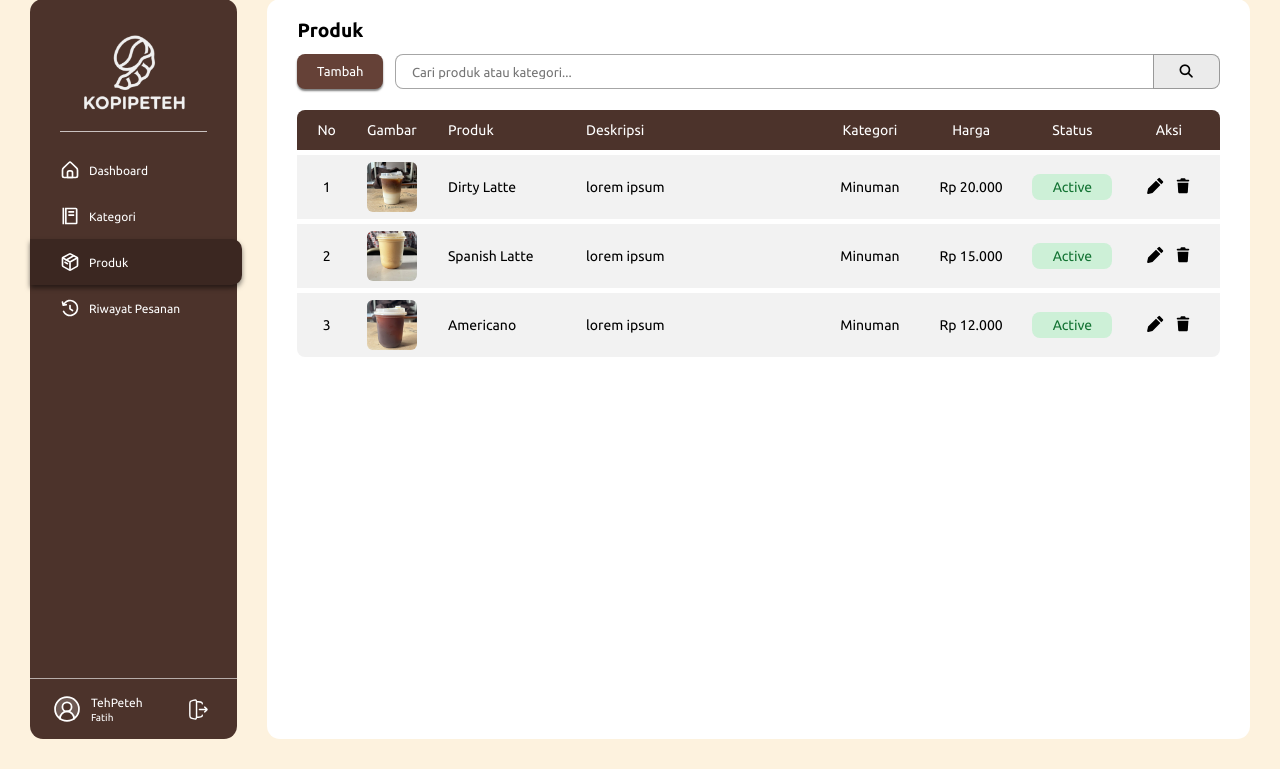
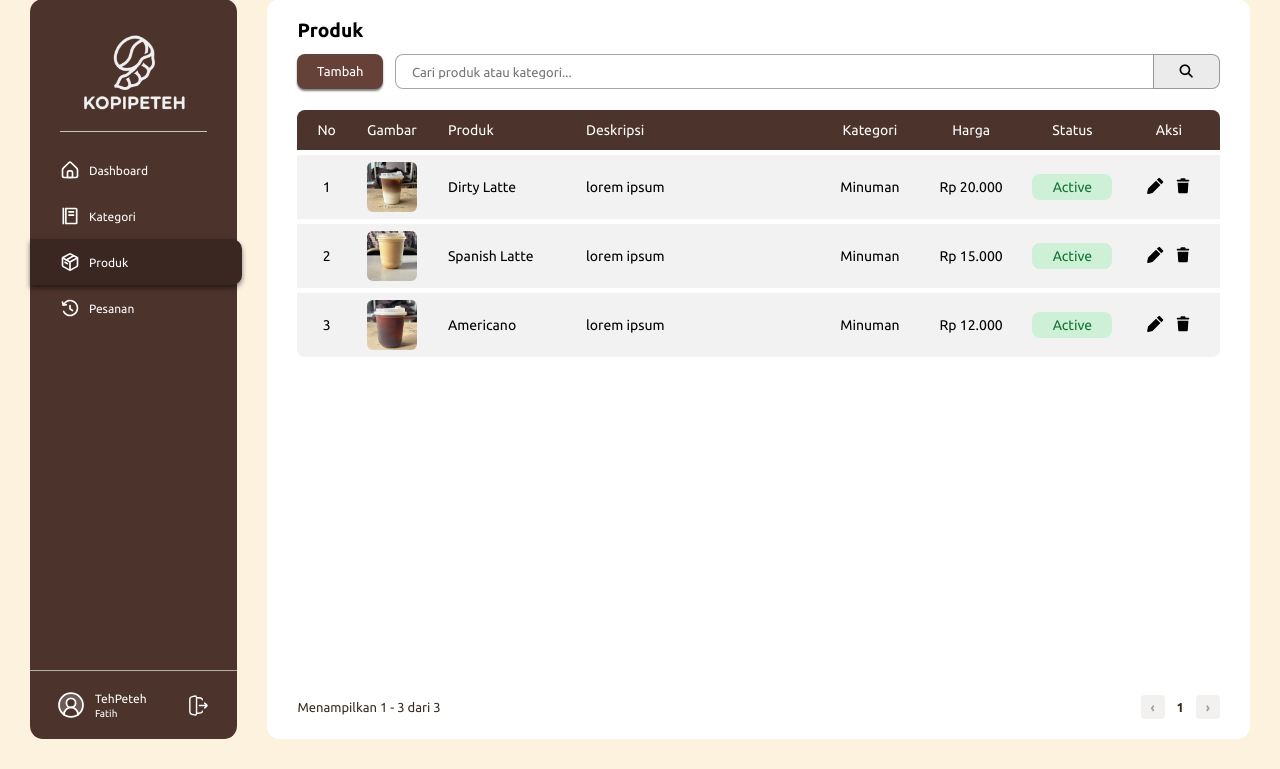
Before and after one commit to Ish4L/Kelompok6_KopiPeteh, a Laravel app: page /produk in a window 1280 px wide. Shown: the part 31-800 px from the top of the page. Run offline with Laravel 12, Linux system fonts and the light colour scheme; the visitor is signed in with stand-in values (Sample User, id 1); data comes from the database, SQL or seed files in the repository; style sheets or scripts are compiled from the project's sources; some web fonts are replaced.

Commit message:
finishing pagination di page order, menambahkan pagination ke page category & product, + some changes

```diff
--- a/app/Http/Controllers/CategoryController.php
+++ b/app/Http/Controllers/CategoryController.php
@@ -13,7 +13,7 @@ class CategoryController extends Controller
             function ($query, $search) {
                 $query->where('category_name', 'like', "%{$search}%");
             }
-        )->orderBy('id', 'asc')->get();
+        )->orderBy('id', 'asc')->paginate(8)->withQueryString();
 
         return view('admin.category', compact('categories'));
     }
--- a/app/Http/Controllers/ProductController.php
+++ b/app/Http/Controllers/ProductController.php
@@ -20,7 +20,7 @@ class ProductController extends Controller
                     }
                 );
             }
-        )->orderBy('id', 'asc')->get();
+        )->orderBy('id', 'asc')->paginate(12)->withQueryString();
 
         $categories = Category::orderBy('id', 'asc')->get();
 
--- a/resources/css/styleadmin.css
+++ b/resources/css/styleadmin.css
@@ -122,7 +122,7 @@ body {
     width: 100%;
     display: flex;
     justify-content: space-between;
-    padding: 6px 28px 6px calc(23px - 10px);
+    padding: 10px 28px 10px calc(27px - 10px);
     border-top: 1.3px solid rgba(255, 255, 255, 0.6);
 }
 
@@ -166,6 +166,8 @@ body {
 }
 
 .content {
+    display: flex;
+    flex-direction: column;
     flex: 1;
     width: auto;
     height: calc(100vh - 60px);
@@ -353,10 +355,10 @@ h3{
 
 .history-table th:nth-child(1) { width: 5%; }
 .history-table th:nth-child(2) { width: 10%; }
-.history-table th:nth-child(3) { width: 18.75%; }
-.history-table th:nth-child(4) { width: 18.75%; }
-.history-table th:nth-child(5) { width: 18.75%; }
-.history-table th:nth-child(6) { width: 18.75%; }
+.history-table th:nth-child(3) { width: 33%; }
+.history-table th:nth-child(4) { width: 14%; }
+.history-table th:nth-child(5) { width: 14%; }
+.history-table th:nth-child(6) { width: 14%; }
 .history-table th:nth-child(7) { width: 10%; }
 
 .dashboard-table tr th:nth-child(4), .dashboard-table tr td:nth-child(4),
@@ -433,7 +435,56 @@ h3{
     border-bottom-right-radius: 8px;
 }
 
-.pagination-container {
+.table-footer {
+    display: flex;
+    justify-content: space-between;
+    align-items: center;
+    margin-top: auto;
+    font-size: 13px;
+    color: #3b2a1e;
+}
+
+.pagination-info {
+    margin: 0;
+}
+
+.pagination-controls {
+    display: flex;
+    align-items: center;
+    gap: 8px;
+}
+
+.page-nav {
+    display: inline-flex;
+    justify-content: center;
+    align-items: center;
+    width: 24px;
+    height: 24px;
+    background-color: #e6e2de;
+    color: #3b2a1e;
+    border-radius: 4px;
+    text-decoration: none;
+    font-weight: bold;
+    transition: background-color 0.2s;
+    user-select: none;
+}
+
+.page-nav:hover:not(.disabled) {
+    background-color: #d5cfc9;
+    cursor: pointer;
+}
+
+.page-nav.disabled {
+    opacity: 0.45;
+    cursor: not-allowed;
+}
+
+.page-current {
+    font-weight: 600;
+    padding: 0 4px;
+}
+
+/* .pagination-container {
     display: flex;
     justify-content: space-between;
     align-items: center;
@@ -477,7 +528,7 @@ h3{
     font-size: 12px;
     color: #000;
     padding: 0 2px;
-}
+} */
 
 .status {
     width: 5rem;
@@ -519,9 +570,6 @@ h3{
 }
 
 .dashboard-content {
-    height: calc(100vh - 60px);
-    display: flex;
-    flex-direction: column;
     gap: 30px;
     background-color: transparent;
     padding: 0;
@@ -655,7 +703,7 @@ h3{
 }
 
 .modal-content {
-    max-width: 23rem;
+    max-width: 25rem;
     width: 100%;
     border-radius: 8px;
     overflow: hidden;
@@ -1041,8 +1089,6 @@ h3{
 }
 
 .profile-content {
-    display: flex;
-    flex-direction: column;
     gap: 30px;
     padding: 0;
     background-color: transparent;
--- a/resources/views/admin/dashboard.blade.php
+++ b/resources/views/admin/dashboard.blade.php
@@ -77,7 +77,6 @@
                                     </span>
                                     </td>
                                     <td>
-                                        <a href="#"><img src="{{ asset('images/icons/edit.svg') }}" alt="Edit"></a>
                                         <a href="#"><img src="{{ asset('images/icons/info.svg') }}" alt="Info"></a>
                                     </td>
                                 </tr>
--- a/resources/views/admin/product.blade.php
+++ b/resources/views/admin/product.blade.php
@@ -32,10 +32,9 @@
                     <th>Aksi</th>
                 </tr>
 
-                @if ($products->isNotEmpty())
-                    @foreach ($products as $index => $product)
+                @forelse ($products as $product)
                     <tr>
-                            <td>{{ $index + 1 }}</td>
+                        <td>{{ $products->firstItem() + $loop->index }}</td>
                         <td>@if($product->image)
                                 <img src="{{ asset('storage/' . $product->image) }}" alt="{{ $product->product_name }}" class="product-img">
                             @else
@@ -74,13 +73,13 @@
                             </form>
                         </td>
                     </tr>
-                    @endforeach
-                @else
+                @empty
                     <tr>
                         <td colspan="8" style="color: rgba(0, 0, 0, 0.5); font-weight: 500;">Tidak ada data</td>
                     </tr>
-                @endif
+                @endforelse
             </table>
+            <x-pagination :paginator="$products" />
         </div>
     </div>
 
--- /dev/null
+++ b/resources/views/components/pagination.blade.php
@@ -0,0 +1,23 @@
+@props(['paginator'])
+
+<div class="table-footer">
+    <p class="pagination-info">
+        Menampilkan {{ $paginator->firstItem() ?? 0 }} - {{ $paginator->lastItem() ?? 0 }} dari {{ $paginator->total() }}
+    </p>
+
+    <div class="pagination-controls">
+        @if ($paginator->onFirstPage())
+            <span class="page-nav disabled">&lsaquo;</span>
+        @else
+            <a href="{{ $paginator->previousPageUrl() }}" class="page-nav">&lsaquo;</a>
+        @endif
+
+        <span class="page-current">{{ $paginator->currentPage() }}</span>
+
+        @if ($paginator->hasMorePages())
+            <a href="{{ $paginator->nextPageUrl() }}" class="page-nav">&rsaquo;</a>
+        @else
+            <span class="page-nav disabled">&rsaquo;</span>
+        @endif
+    </div>
+</div>
--- a/resources/views/components/sidebar.blade.php
+++ b/resources/views/components/sidebar.blade.php
@@ -7,10 +7,10 @@
 
     @php
         $menus = [
-            ['route' => 'dashboard', 'active' => 'dashboard*', 'label' => 'Dashboard',       'icon' => 'home.svg'],
-            ['route' => 'category',  'active' => 'category*',  'label' => 'Kategori',        'icon' => 'category.svg'],
-            ['route' => 'product',   'active' => 'product*',   'label' => 'Produk',          'icon' => 'product.svg'],
-            ['route' => 'history',   'active' => 'history*',   'label' => 'Riwayat Pesanan', 'icon' => 'history.svg'],
+            ['route' => 'dashboard', 'active' => 'dashboard*', 'label' => 'Dashboard', 'icon' => 'home.svg'],
+            ['route' => 'category',  'active' => 'category*',  'label' => 'Kategori',  'icon' => 'category.svg'],
+            ['route' => 'product',   'active' => 'product*',   'label' => 'Produk',    'icon' => 'product.svg'],
+            ['route' => 'order',     'active' => 'order*',     'label' => 'Pesanan',   'icon' => 'history.svg'],
         ];
     @endphp
 
--- a/routes/web.php
+++ b/routes/web.php
@@ -28,6 +28,10 @@ Route::middleware('guest')->group(function () {
 
     Route::get('/unavailable', function () {
         return view('user.unavailable');
+    });
+
+    Route::get('/menu', function () {
+        return view('user.menu');
     });
 });
 
@@ -82,10 +86,10 @@ Route::middleware('auth:admin')->group(function () {
         'destroy'
     ])->name('product.destroy');
 
-    Route::get('/riwayat', [
+    Route::get('/pesanan', [
         OrderController::class,
-        'historyIndex'
-    ])->name('history');
+        'orderIndex'
+    ])->name('order');
 
     Route::get('/profil', [
         AdminController::class,
```
Also changed, not shown: app/Http/Controllers/OrderController.php (+6 -4 lines), database/seeders/OrderSeeder.php (+159 -0 lines), resources/views/admin/category.blade.php (+5 -6 lines), resources/views/admin/order.blade.php (renamed from resources/views/admin/history.blade.php, +15 -17 lines), public/images/icons/info.svg. Lines whose indentation alone changed are shown as unchanged.
